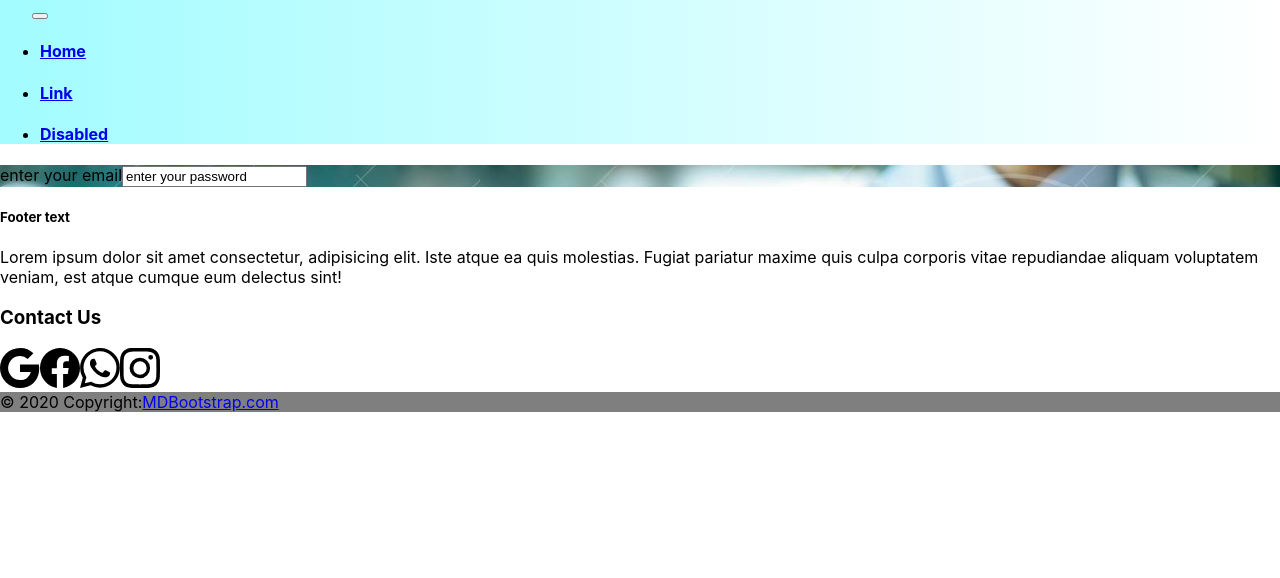
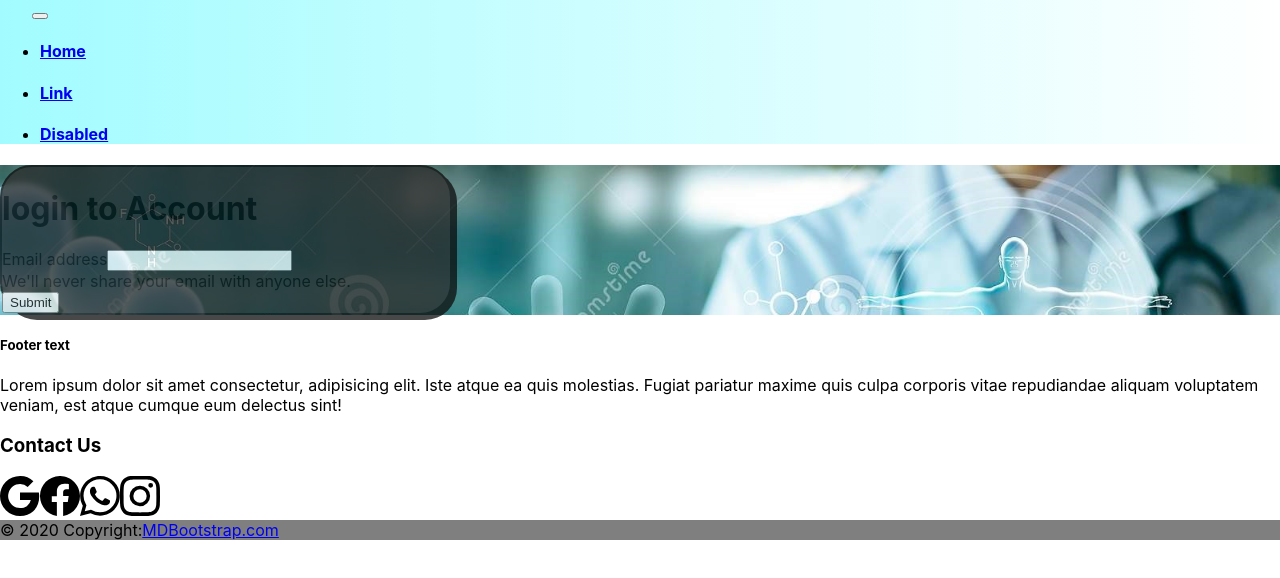
Before and after one commit to sajjadkayani/mernGpG, a React (Create React App) app in the folder code/myapp/: page /Forgetpass in a window 1280 px wide. Shown: the top 578 px of the page. Built offline with nearby package versions, Linux system fonts and the light colour scheme; the HTML template or start-up script is replaced by a standard one.

Commit message:
forget password

```diff
--- /dev/null
+++ b/code/myapp/src/components/Forgetpass.css
@@ -0,0 +1,10 @@
+.cardpass{
+    transition: 0.5s;
+    box-shadow: 5px 5px  rgb(12, 12, 12);
+    background-color: rgb(43, 42, 42);
+    opacity: 75%;
+    width: 35%;
+    height: 70%;
+    border: 2px solid rgb(12, 12, 12);
+    border-radius: 2em;
+}
--- a/code/myapp/src/components/Forgetpass.js
+++ b/code/myapp/src/components/Forgetpass.js
@@ -1,18 +1,25 @@
 import React from 'react'
-
+import "./Forgetpass.css"
 
 function Forgetpass() {
 
   return (
-    <main >
-        <div>
-           <div>
-            <lebel>enter your email</lebel>
-            <input type="Email" value="enter your password" />
-            </div>
-        </div>
+    <main className='d-flex justify-content-center' >
+      <div className='cardpass'>
+        <form className='text-light'>
+          <div >
+            <h1> login to Account</h1>
+          </div>
+          <div class="mb-3 ">
+            <label for="exampleInputEmail1" class="form-label mt-5 h4">Email address</label>
+            <input type="email" class="form-control" id="exampleInputEmail1" aria-describedby="emailHelp" />
+            <div id="emailHelp" class="form-text text-light">We'll never share your email with anyone else.</div>
+          </div>
+          <button type="submit" class="btn btn-primary btn-lg w-50 d-block m-auto " id='submit'>Submit</button> <br />
+        </form>
+      </div>
 
-        </main>
+    </main>
   )
 }
 
--- a/code/myapp/src/components/Signup/Signuppharma.js
+++ b/code/myapp/src/components/Signup/Signuppharma.js
@@ -15,7 +15,7 @@ function Signuppharma() {
                       <div class="col-xl-5 d-none d-xl-block">
                         <div class="img-fluid"></div>
                       </div>
-                      <div class="col-xl-7 ">
+                      <div class="col-xl-7">
                         <div class="card-body  text-light">
                           <h2 class="mb-5 text-uppercase">Pharmacy registration form</h2>
                           <div class="row ">
@@ -37,7 +37,7 @@ function Signuppharma() {
                             <div class=" mb-2">
                               <div class="form-outline">
                                 <label class="form-label" for="form3Example1m1">Email id</label>
-                                <input type="Email" id="form3Example1m1" class="form-control form-control-lg" />
+                                <input type="email" id="form3Example1m1" class="form-control form-control-lg" />
                               </div>
                             </div>
 
@@ -87,9 +87,9 @@ function Signuppharma() {
 
                           </div>
 
-                          <div class="d-flex flex-column align-items-end me-5">
-                            <button type="button" class="btn btn-light btn-lg w-75  " >Reset all</button> <br/>
-                            <button type="button" class="btn btn-primary btn-lg w-75 ">Submit form</button>
+                          <div class="d-flex justify-content-end ">
+                            <button type="button" class="btn btn-light btn-lg w-25 me-3" >Reset all</button>
+                            <button type="button" class="btn btn-primary btn-lg">Submit form</button>
                           </div>
 
                         </div>
```
